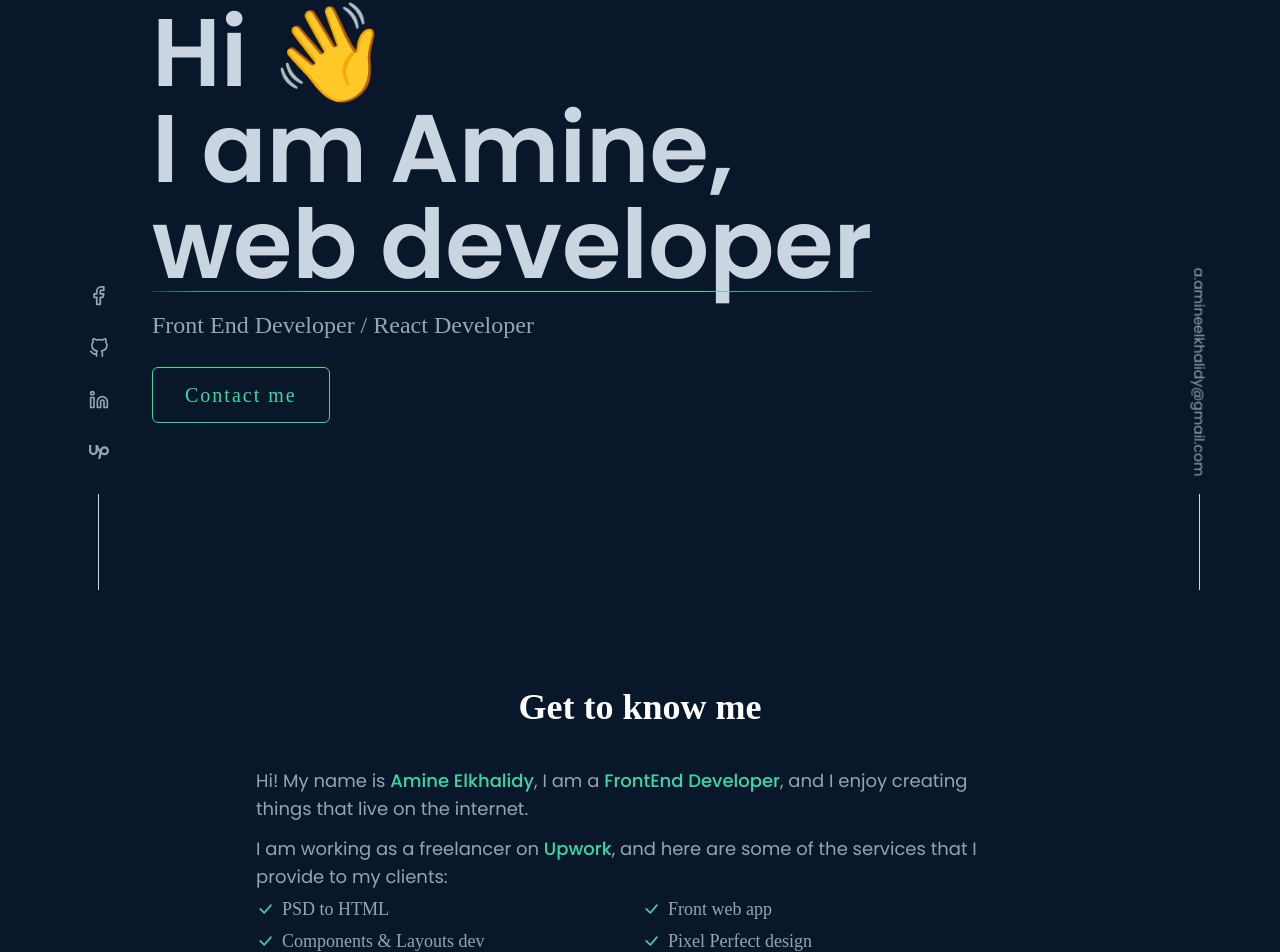
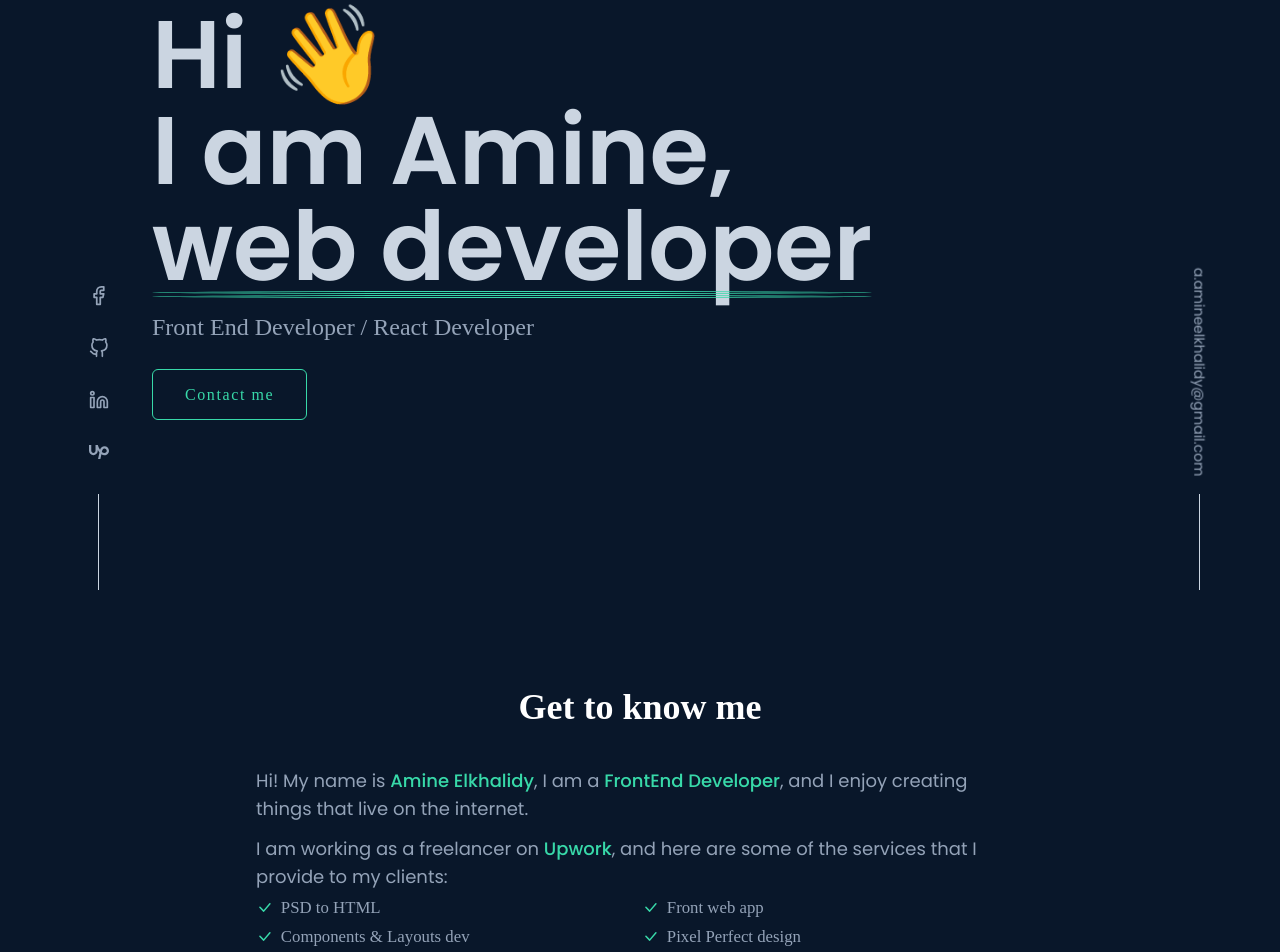
Before and after one commit to AmineElkhalidy/Portfolio, a React (Vite) app: page / in a window 1280 px wide. Shown: the part 209-1161 px from the top of the page. Built offline with nearby package versions, Linux system fonts and the light colour scheme; a web font is replaced by a local one.

Commit message:
Adjusting hero section...

```diff
--- a/src/App.css
+++ b/src/App.css
@@ -3,14 +3,25 @@
 }
 
 @media screen and (min-width: 1024px) {
+  .circled-line::before {
+    content: "";
+    position: absolute;
+    left: 0;
+    bottom: 1rem;
+    height: 3px;
+    width: 100%;
+    border-radius: 50%;
+    border: 1px solid #38d9a9;
+  }
+
   .circled-line::after {
     content: "";
     position: absolute;
     left: 0;
-    bottom: 20px;
-    height: 2px;
+    bottom: 1.25rem;
+    height: 3px;
     width: 100%;
-    border-radius: 40%;
-    border-bottom: 1px solid #38d9a9;
+    border-radius: 50%;
+    border: 1px solid #38d9a9;
   }
 }
--- a/src/App.jsx
+++ b/src/App.jsx
@@ -2,13 +2,13 @@ import React from "react";
 import "./App.css";
 
 // Sections
-import { Header, Home, About, Projects, Skills, Contact } from "./sections";
+import { Header, Hero, About, Projects, Skills, Contact } from "./sections";
 
 const App = () => {
   return (
     <>
       <Header />
-      <Home />
+      <Hero />
       <About />
       <Projects />
       <Skills />
--- a/src/sections/About.jsx
+++ b/src/sections/About.jsx
@@ -25,11 +25,11 @@ const About = () => {
           <div>
             <p className="text-slate-400 mb-3 md:text-lg">
               Hi! My name is{" "}
-              <span className="text-secondary font-medium">
+              <span className=" text-secondary font-medium">
                 Amine Elkhalidy
               </span>
               , I am a{" "}
-              <span className="text-secondary font-medium">
+              <span className=" text-secondary font-medium">
                 FrontEnd Developer
               </span>
               , and I enjoy creating things that live on the internet.
@@ -37,11 +37,11 @@ const About = () => {
 
             <p className="text-slate-400 mb-3 md:text-lg">
               I am working as a freelancer on{" "}
-              <span className="text-secondary font-medium">Upwork</span>, and
+              <span className=" text-secondary font-medium">Upwork</span>, and
               here are some of the services that I provide to my clients:
             </p>
 
-            <ul className=" text-slate-400 grid gap-1 font-nav font-thin -mt-2 mb-4 md:grid-cols-2 md:text-lg">
+            <ul className=" text-slate-400 grid gap-1 font-nav font-thin -mt-2 mb-4 md:grid-cols-2 md:text-[1.05rem]">
               <li className="flex items-center gap-2">
                 <span className="text-secondary">
                   <BsCheckLg />
@@ -103,7 +103,7 @@ const About = () => {
               Here are a few technologies I’ve been working with recently:
             </p>
 
-            <ul className="max-w-sm grid grid-cols-2 -mt-2 text-slate-400 font-nav font-thin md:text-lg">
+            <ul className="max-w-sm grid grid-cols-2 -mt-2 text-slate-400 font-nav font-thin md:text-[1.05rem]">
               <li className="flex items-center gap-2">
                 <span className="text-secondary">
                   <MdOutlinePlayArrow />
--- a/src/sections/Home.jsx
+++ b/src/sections/Hero.jsx
@@ -7,7 +7,7 @@ import { motion } from "framer-motion";
 import { FiGithub, FiLinkedin, FiFacebook } from "react-icons/fi";
 import { SiUpwork } from "react-icons/si";
 
-const Home = () => {
+const Hero = () => {
   return (
     <section
       className="relative max-w-6xl mx-auto px-6 pt-8 h-screen"
@@ -35,7 +35,7 @@ const Home = () => {
 
           {/* Contact me button */}
           <a
-            className="px-8 py-4 border text-secondary border-secondary rounded-md cursor-pointer duration-300 font-nav font-medium text-lg tracking-widest select-none hover:bg-secondary/20  md:text-xl"
+            className="px-8 py-4 border text-secondary border-secondary rounded-md cursor-pointer duration-300 font-nav font-medium text-md tracking-widest select-none hover:bg-secondary/20"
             href="#contact"
           >
             Contact me
@@ -121,4 +121,4 @@ const Home = () => {
   );
 };
 
-export default Home;
+export default Hero;
--- a/src/sections/index.jsx
+++ b/src/sections/index.jsx
@@ -1,6 +1,6 @@
 // Gathering all of the sections
 export { default as Header } from "./Header";
-export { default as Home } from "./Home";
+export { default as Hero } from "./Hero";
 export { default as About } from "./About";
 export { default as Projects } from "./Projects";
 export { default as Skills } from "./Skills";
```
